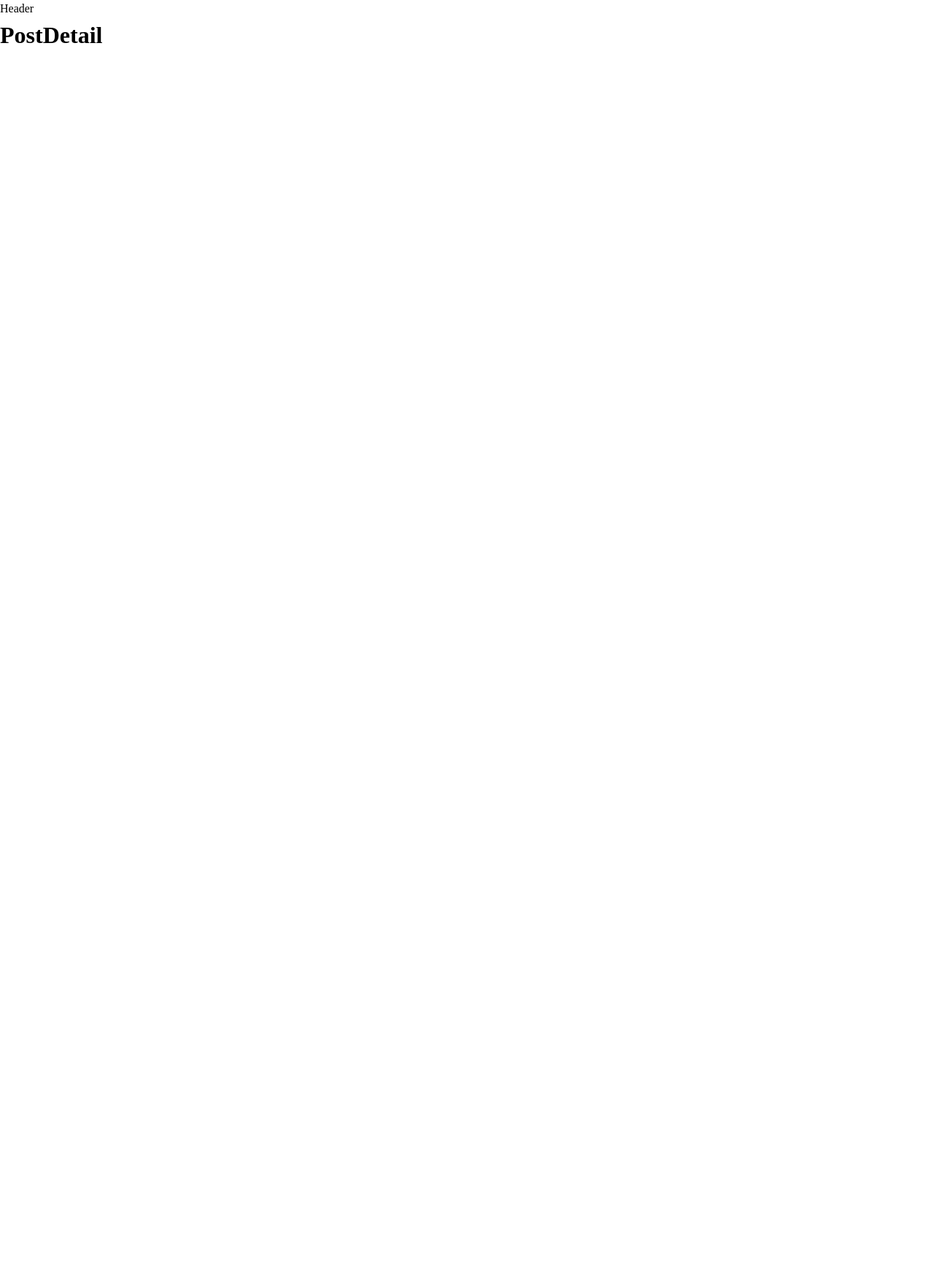
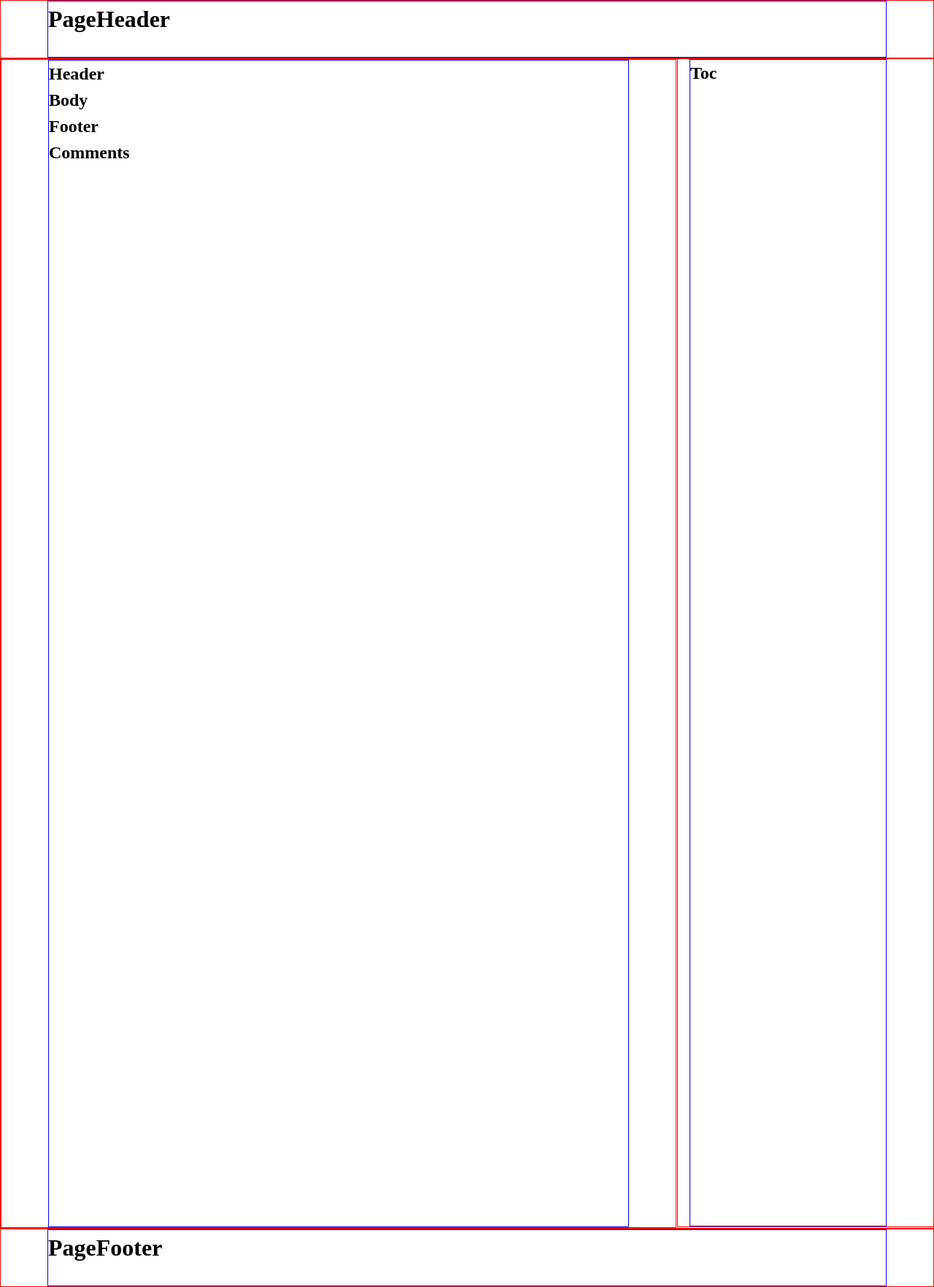
Before and after one commit to lexie-kaia/kaia, a Next.js app: page /posts/1 in a window 1280 px wide. Shown: the whole page at 73% size. Before the commit the page ends 800 px from the top, so only its background shows below. Built offline with nearby package versions, Linux system fonts and the light colour scheme; a web font is replaced by a local one.

Commit message:
feat: edit Pages & Layout

```diff
--- a/components/layout/Layout.tsx
+++ b/components/layout/Layout.tsx
@@ -1,14 +1,25 @@
-import { ReactNode } from 'react'
+import { ReactNode, useEffect } from 'react'
+
+import { useRouter } from 'next/router'
+import PageHeader from './PageHeader'
+import PageFooter from './PageFooter'
 
 type Props = {
   children: ReactNode
 }
 
 const Layout = ({ children }: Props) => {
+  const { pathname } = useRouter()
+
+  useEffect(() => {
+    window.scrollTo(0, 0)
+  }, [pathname])
+
   return (
     <>
-      <header>Header</header>
+      <PageHeader />
       <main>{children}</main>
+      <PageFooter />
     </>
   )
 }
--- /dev/null
+++ b/components/layout/PageFooter.tsx
@@ -0,0 +1,32 @@
+import styled from '@emotion/styled'
+
+const Footer = styled.footer`
+  border: 1px solid red;
+  height: 80px;
+  padding: 0 1rem;
+
+  @media (min-width: 641px) {
+    padding: 0 3rem;
+  }
+
+  @media (min-width: 1081px) {
+    padding: 0 4rem;
+  }
+`
+
+const Content = styled.div`
+  height: 100%;
+  border: 1px solid blue;
+`
+
+const PageFooter = () => {
+  return (
+    <Footer>
+      <Content>
+        <h1>PageFooter</h1>
+      </Content>
+    </Footer>
+  )
+}
+
+export default PageFooter
--- /dev/null
+++ b/components/layout/PageHeader.tsx
@@ -0,0 +1,38 @@
+import styled from '@emotion/styled'
+
+import { color } from 'styles/utils.style'
+
+const Header = styled.header`
+  border: 1px solid red;
+  position: sticky;
+  top: 0;
+  width: 100%;
+  height: 80px;
+  padding: 0 1rem;
+  background-color: ${color.backMain};
+
+  @media (min-width: 641px) {
+    padding: 0 3rem;
+  }
+
+  @media (min-width: 1081px) {
+    padding: 0 4rem;
+  }
+`
+
+const Content = styled.div`
+  border: 1px solid blue;
+  height: 100%;
+`
+
+const PageHeader = () => {
+  return (
+    <Header>
+      <Content>
+        <h1>PageHeader</h1>
+      </Content>
+    </Header>
+  )
+}
+
+export default PageHeader
--- a/pages/posts/[post_id].tsx
+++ b/pages/posts/[post_id].tsx
@@ -1,7 +1,85 @@
 import type { NextPage } from 'next'
+import styled from '@emotion/styled'
+
+import Head from 'next/head'
+
+const Grid = styled.div`
+  border: 1px solid red;
+  min-height: calc(100vh - 160px);
+
+  @media (min-width: 641px) {
+  }
+
+  @media (min-width: 1081px) {
+    display: grid;
+    grid-template-columns: 1fr minmax(auto, 960px) minmax(352px, 1fr);
+  }
+`
+
+const PostDetailSection = styled.section`
+  border: 1px solid red;
+  padding: 0 1rem;
+
+  @media (min-width: 641px) {
+    padding: 0 3rem;
+  }
+
+  @media (min-width: 1081px) {
+    padding: 0 4rem;
+  }
+`
+
+const TocAside = styled.aside`
+  border: 1px solid red;
+  display: none;
+
+  /* position: sitcky; */
+  /* padding: 0 1rem;
+
+  @media (min-width: 641px) {
+    padding: 0 3rem;
+  } */
+  @media (min-width: 1081px) {
+    display: block;
+    padding: 0 4rem 0 1rem;
+    position: fixed;
+    right: 0;
+    top: 80px;
+    min-width: 352px;
+  }
+`
+
+const Content = styled.div`
+  height: 200vh;
+  border: 1px solid blue;
+`
+
+const EmptyGridItem = styled.div``
 
 const PostDetail: NextPage = () => {
-  return <h1>PostDetail</h1>
+  return (
+    <>
+      <Head>
+        <title>Kaia / devlog - PostDetail</title>
+      </Head>
+      <Grid>
+        <EmptyGridItem />
+        <PostDetailSection>
+          <Content>
+            <h1>Header</h1>
+            <h1>Body</h1>
+            <h1>Footer</h1>
+            <h1>Comments</h1>
+          </Content>
+        </PostDetailSection>
+        <TocAside>
+          <Content>
+            <h1>Toc</h1>
+          </Content>
+        </TocAside>
+      </Grid>
+    </>
+  )
 }
 
 export default PostDetail
```
Also changed, not shown: pages/index.tsx (+66 -1 lines), pages/portfolio.tsx (deleted, +0 -7 lines), pages/projects.tsx (added, +70 -0 lines).
